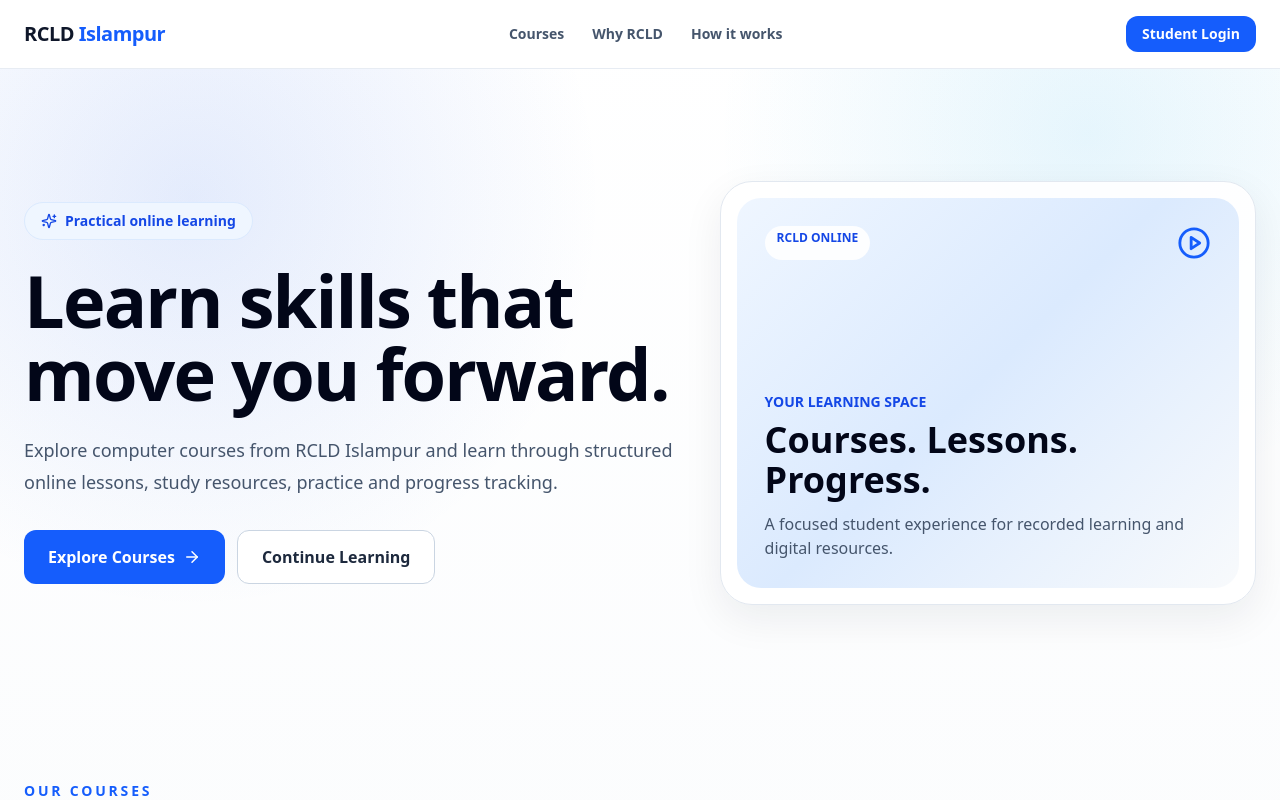
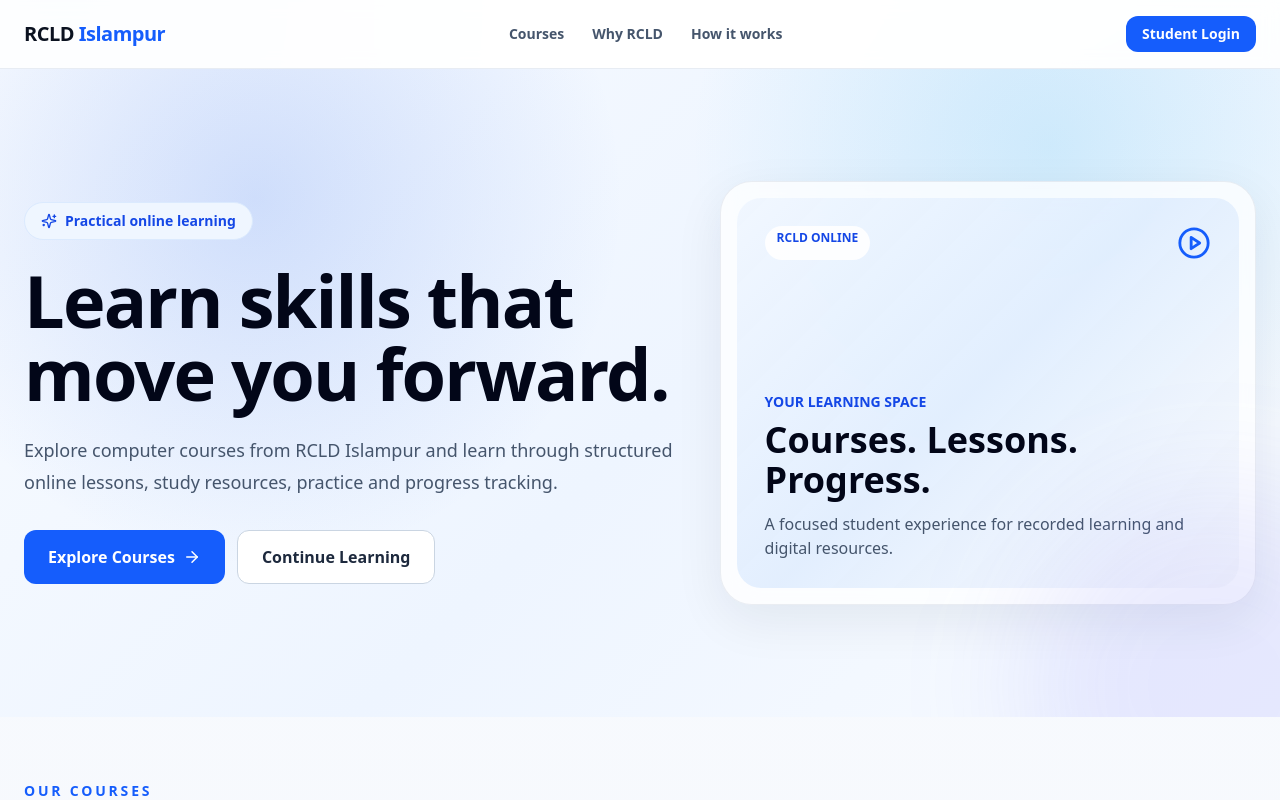
Before and after one commit to Ujjwal0620/RCLD_ISLAMPUR_ERP, a Next.js app: page / in a window 1280 px wide. Shown: the top 800 px of the page. Built offline with nearby package versions, Linux system fonts and the light colour scheme; no server answers; the database is empty.

Commit message:
feat: upgrade public glassmorphism theme

```diff
--- a/app/globals.css
+++ b/app/globals.css
@@ -1,18 +1,32 @@
 @import "tailwindcss";
 
 :root {
-  --background:#f8fafc; --foreground:#0f172a; --muted:#64748b; --line:#e2e8f0;
-  --brand:#2563eb; --brand-dark:#1d4ed8; --surface:#ffffff; --soft:#eff6ff;
+  --background: #f6f8fc;
+  --foreground: #0b1220;
+  --muted: #64748b;
+  --line: rgba(148,163,184,.24);
+  --brand: #2563eb;
+  --brand-dark: #1d4ed8;
+  --surface: rgba(255,255,255,.72);
 }
-*{box-sizing:border-box}
-html{scroll-behavior:smooth}
-body{margin:0;background:#fff;color:var(--foreground);min-height:100vh}
-button,input,select,textarea{font:inherit}
-::selection{background:#bfdbfe;color:#172554}
-.text-muted{color:var(--muted)}
-.site-shell{background:linear-gradient(180deg,#fff 0%,#f8fafc 55%,#fff 100%)}
-.surface{background:rgba(255,255,255,.92);border:1px solid var(--line);box-shadow:0 14px 40px rgba(15,23,42,.07)}
-.surface-hover{transition:transform .2s ease,box-shadow .2s ease,border-color .2s ease}
-.surface-hover:hover{transform:translateY(-4px);box-shadow:0 22px 55px rgba(15,23,42,.12);border-color:#bfdbfe}
-.hero-glow{background:radial-gradient(circle at 15% 20%,rgba(37,99,235,.12),transparent 34%),radial-gradient(circle at 85% 10%,rgba(14,165,233,.10),transparent 30%)}
-.course-banner{background:linear-gradient(135deg,#eff6ff,#dbeafe 48%,#f8fafc)}
+* { box-sizing: border-box; }
+html { scroll-behavior: smooth; }
+body { margin: 0; background: #f6f8fc; color: var(--foreground); min-height: 100vh; }
+button,input,select,textarea { font: inherit; }
+::selection { background:#bfdbfe; color:#172554; }
+.site-shell { background:
+  radial-gradient(circle at 5% 0%, rgba(59,130,246,.12), transparent 28rem),
+  radial-gradient(circle at 95% 8%, rgba(14,165,233,.10), transparent 26rem),
+  linear-gradient(180deg,#f8fbff 0%,#f6f8fc 48%,#fff 100%);
+}
+.glass-nav { background:rgba(255,255,255,.68); border:1px solid rgba(255,255,255,.82); box-shadow:0 12px 40px rgba(15,23,42,.08); backdrop-filter:blur(22px); -webkit-backdrop-filter:blur(22px); }
+.glass { background:rgba(255,255,255,.66); border:1px solid rgba(255,255,255,.88); box-shadow:0 20px 70px rgba(15,23,42,.09); backdrop-filter:blur(22px); -webkit-backdrop-filter:blur(22px); }
+.glass-strong { background:rgba(255,255,255,.82); border:1px solid rgba(255,255,255,.95); box-shadow:0 25px 80px rgba(15,23,42,.11); backdrop-filter:blur(28px); -webkit-backdrop-filter:blur(28px); }
+.surface { background:rgba(255,255,255,.76); border:1px solid rgba(148,163,184,.18); box-shadow:0 16px 50px rgba(15,23,42,.07); backdrop-filter:blur(16px); }
+.surface-hover { transition:transform .25s ease,box-shadow .25s ease,border-color .25s ease; }
+.surface-hover:hover { transform:translateY(-6px); box-shadow:0 26px 70px rgba(15,23,42,.13); border-color:rgba(59,130,246,.35); }
+.hero-glow { position:relative; overflow:hidden; background:radial-gradient(circle at 20% 20%,rgba(37,99,235,.18),transparent 32%),radial-gradient(circle at 82% 12%,rgba(14,165,233,.15),transparent 30%),linear-gradient(135deg,#f8fbff,#eef5ff 52%,#f8fbff); }
+.hero-glow::after { content:""; position:absolute; inset:auto -8rem -10rem auto; width:24rem; height:24rem; border-radius:999px; background:rgba(99,102,241,.12); filter:blur(60px); pointer-events:none; }
+.course-banner { background:linear-gradient(135deg,rgba(239,246,255,.9),rgba(219,234,254,.78) 48%,rgba(248,250,252,.9)); }
+.grid-pattern { background-image:linear-gradient(rgba(148,163,184,.09) 1px,transparent 1px),linear-gradient(90deg,rgba(148,163,184,.09) 1px,transparent 1px); background-size:34px 34px; }
+.text-gradient { background:linear-gradient(90deg,#1d4ed8,#0284c7,#4f46e5); -webkit-background-clip:text; background-clip:text; color:transparent; }
```
